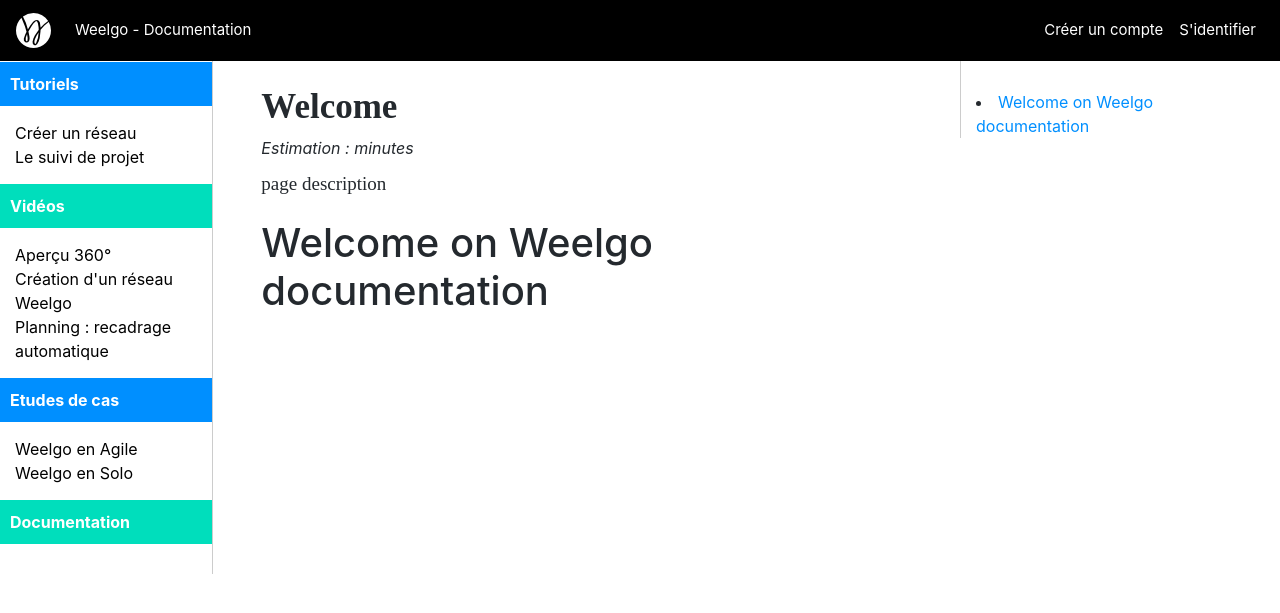
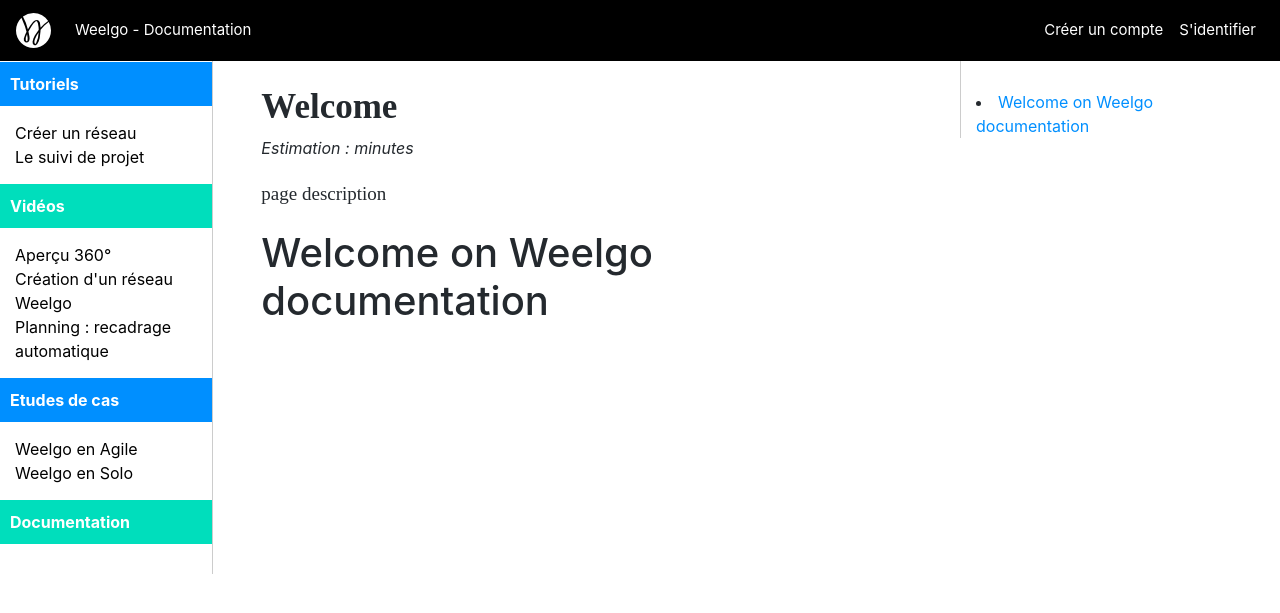
Before and after one commit to Weelgo/weelgo.github.io, a Jekyll site: the page built from index.md, in a window 1280 px wide. Shown: the top 613 px of the page. Built offline with Jekyll 4.4.1, drawn with Linux system fonts in a browser that asks for light colours.

Commit message:
amélioration doc

```diff
--- a/_layouts/docs_fr.html
+++ b/_layouts/docs_fr.html
@@ -111,7 +111,7 @@
 		          	{% endfor %}
 		          	</div>
 	          {% endif %}
-	          <p style="font-size: 19px;font-family: Segoe UI Light;margin-top: 10px;">{{ page.description }}</p>
+	          <p style="font-size: 19px;font-family: Segoe UI Light;margin-top: 20px;">{{ page.description }}</p>
           </div>
           <div id="contents">
           {{ content }}
```
